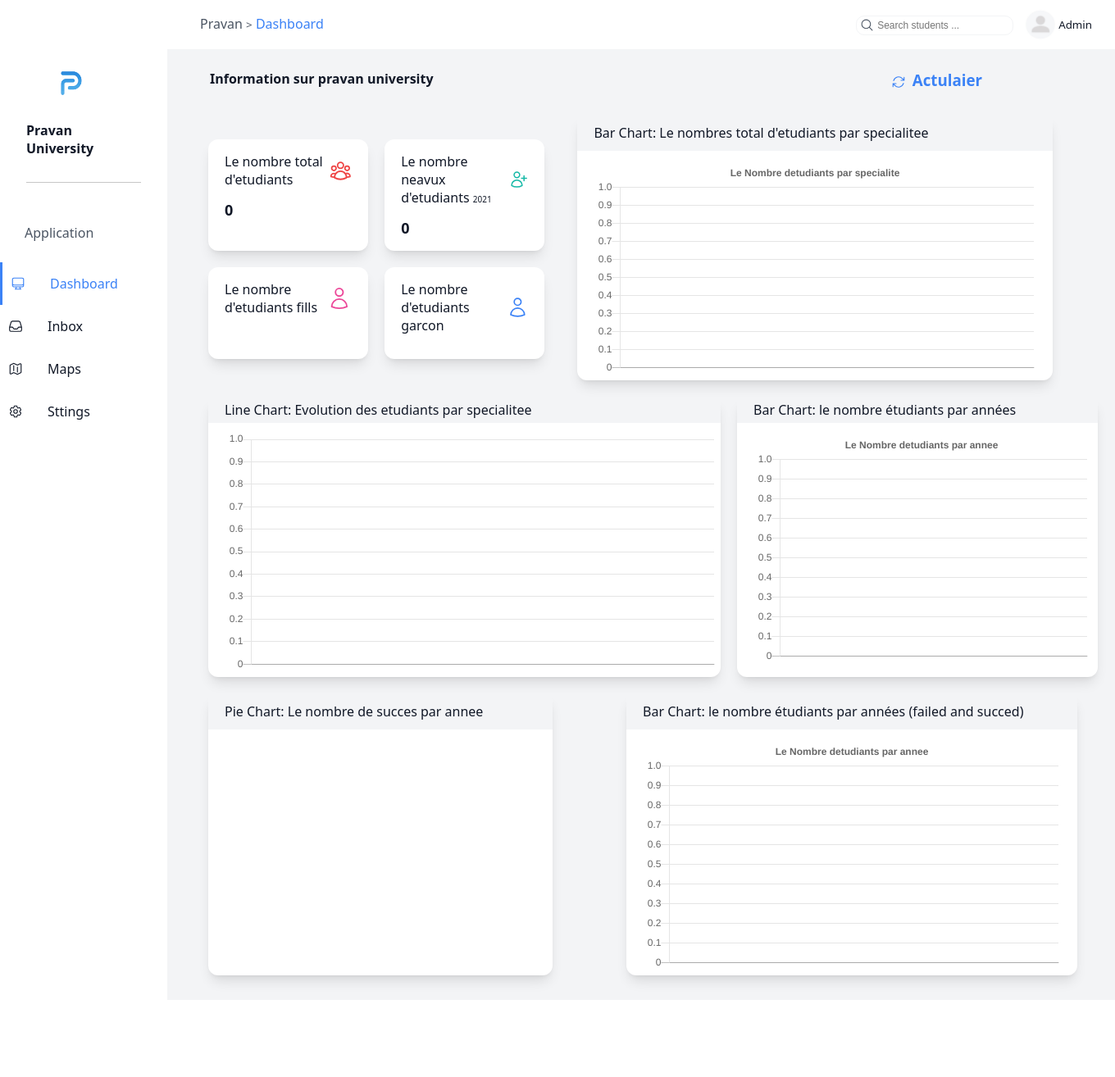
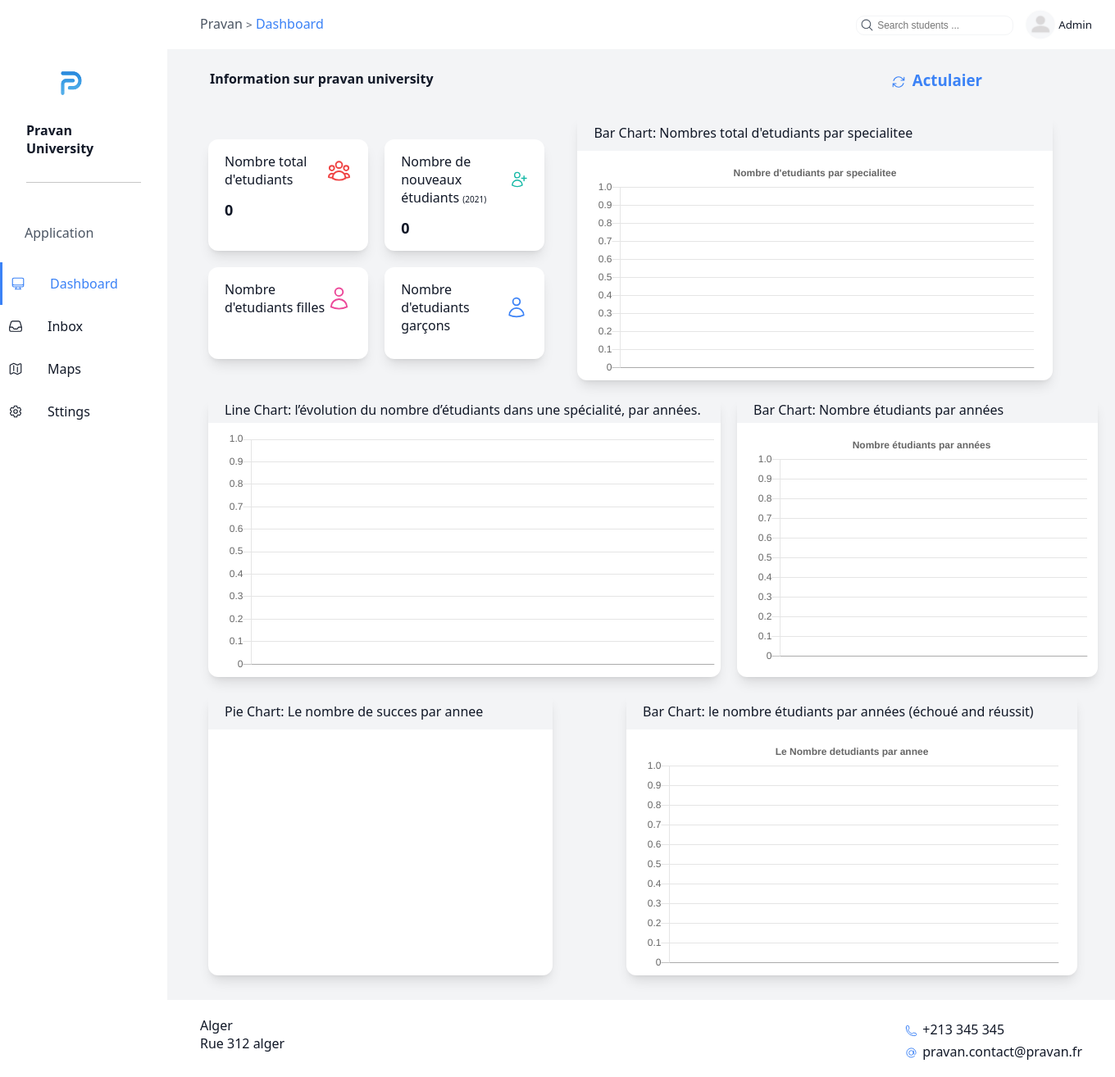
Before and after one commit to Ryan7AIT/miniProjet2, a Flask app: page / in a window 1360 px wide. Shown: the whole page at 82% size. Before the commit the page ends 1210 px from the top, so only its background shows below. Run offline with Flask 2, Linux system fonts and the light colour scheme; data that the repository does not hold is empty; a map, chart or similar area stays blank; some libraries are stand-ins or nearby versions.

Commit message:
fix some ligique

```diff
--- a/static/script.js
+++ b/static/script.js
@@ -286,8 +286,6 @@ function update_Pie(jsonData){
 
 
 
-
-
 // new ...
 
 function update_numberOfstudents(jsonData){
@@ -330,7 +328,7 @@ function update_Bars1(jsonData){
 		  datasets: [
 			{
 			  label: "Nombre d'etudiants",
-			  backgroundColor: ["#3e95cd", "#8e5ea2","#3cba9f","#e8c3b9","#EC1313", "#E9EC13", "#000000"],
+			  backgroundColor: ["#3e95cd", "#8e5ea2","#13ECD5","#e8c3b9","#EC1313", "#158301", "#000000"],
 			  data: data
 			}
 		  ]
@@ -341,7 +339,7 @@ function update_Bars1(jsonData){
 		  legend: { display: false },
 		  title: {
 			display: true,
-			text: 'Le Nombre detudiants par specialite'
+			text: "Nombre d'etudiants par specialitee"
 		  }
 		}
 	});
@@ -369,10 +367,6 @@ function update_Lines1(jsonData){
 		options: {
 			responsive: false,
 			maintainAspectRatio: true,
-			title: {
-				display: false,
-				text: 'le nombre destudiant'
-			},
 			legend:{
 				position:'top'
 			}
@@ -409,16 +403,11 @@ function update_Bars2(jsonData){
 		  legend: { display: false },
 		  title: {
 			display: true,
-			text: 'Le Nombre detudiants par annee'
+			text: 'Nombre étudiants par années'
 		  }
 		}
 	});
 }
-
-
-
-
-
 
 
 
@@ -483,14 +472,14 @@ function update_Bars3(jsonData){
 		  labels: labels,
 		  datasets: [
 			{
-			  label: "Nombre d'etudiants success",
-			  backgroundColor: ["#0075F9", "#0075F9","#0075F9"],
+			  label: "Nombre d'etudiants réussit",
+			  backgroundColor: ["#13ECD5", "#13ECD5","#13ECD5"],
 			  data: data,
 			  stack: 'Stack 0'
 			}
 			,
 			{
-			label: "Nombre d'etudiants failed",
+			label: "Nombre d'etudiants échoué",
 			backgroundColor: ["#EC1313", "#EC1313","#EC1313"],
 			data: data2,
 			stack: 'Stack 1'
@@ -502,9 +491,6 @@ function update_Bars3(jsonData){
 			scales: {
 				x: {
 				  stacked: true,
-				},
-				y: {
-				  stacked: true
 				}
 			  },
 		  responsive: false,
@@ -577,8 +563,16 @@ function showModel() {
 	r.style.setProperty('--bgrey', 'rgb(75 85 99)');
 	r.style.setProperty('--black', 'rgb(17 24 39)');
 
+	var dark = document.getElementById("dark");
+
+	dark.style.backgroundColor= "black"
+	dark.style.color= "white"
+
+
 	var light = document.getElementById("light");
 
+	light.style.color = "black"
+	light.style.backgroundColor= "white"
 
 
 
@@ -598,8 +592,8 @@ function showModel() {
 
 	var light = document.getElementById("light");
 
-	light.style.color = "white"
-	light.style.backgroundColor= "black"
+	light.style.color = "black"
+	light.style.backgroundColor= "white"
 
 
 
--- a/static/style.css
+++ b/static/style.css
@@ -477,3 +477,29 @@ main {
 .hidden {
 	display: none;
 }
+
+
+/* footer */
+
+footer {
+	/* width: 80%; */
+
+	background-color: white;
+	padding: 20px 40px;
+	display: flex;
+	justify-content: space-between;
+
+}
+
+.numbers_info div {
+	display: flex;
+	justify-content: start;
+	padding-top: 5px;
+}
+
+.numbers_info div svg {
+	width: 15px;
+	color: var(--blue);
+	padding-top: 3px;
+	padding-right: 6px;
+}
--- a/templates/index.html
+++ b/templates/index.html
@@ -100,10 +100,10 @@
 							<div class="fline">
 								<div id="c1" class="card">
 									<div class="chead">
-										<p>Le nombre total d'etudiants</p>
+										<p>Nombre total d'etudiants</p>
 										<svg  fill="none" viewBox="0 0 24 24" stroke-width="1.5" stroke="currentColor" class="w-6 h-6">
 											<path stroke-linecap="round" stroke-linejoin="round" d="M18 18.72a9.094 9.094 0 003.741-.479 3 3 0 00-4.682-2.72m.94 3.198l.001.031c0 .225-.012.447-.037.666A11.944 11.944 0 0112 21c-2.17 0-4.207-.576-5.963-1.584A6.062 6.062 0 016 18.719m12 0a5.971 5.971 0 00-.941-3.197m0 0A5.995 5.995 0 0012 12.75a5.995 5.995 0 00-5.058 2.772m0 0a3 3 0 00-4.681 2.72 8.986 8.986 0 003.74.477m.94-3.197a5.971 5.971 0 00-.94 3.197M15 6.75a3 3 0 11-6 0 3 3 0 016 0zm6 3a2.25 2.25 0 11-4.5 0 2.25 2.25 0 014.5 0zm-13.5 0a2.25 2.25 0 11-4.5 0 2.25 2.25 0 014.5 0z" />
-											</svg>
+										</svg>
 
 									</div>
 
@@ -112,7 +112,7 @@
 								</div>
 								<div id="c2" class="card">
 									<div class="chead">
-										<p>Le nombre neavux d'etudiants <span>2021</span></p>
+										<p>Nombre de nouveaux étudiants <span>(2021)</span></p>
 										<svg xmlns="http://www.w3.org/2000/svg" fill="none" viewBox="0 0 24 24" stroke-width="1.5" stroke="currentColor" class="w-6 h-6">
 											<path stroke-linecap="round" stroke-linejoin="round" d="M19 7.5v3m0 0v3m0-3h3m-3 0h-3m-2.25-4.125a3.375 3.375 0 11-6.75 0 3.375 3.375 0 016.75 0zM4 19.235v-.11a6.375 6.375 0 0112.75 0v.109A12.318 12.318 0 0110.374 21c-2.331 0-4.512-.645-6.374-1.766z" />
 										  </svg>
@@ -129,7 +129,7 @@
 
 								<div id="c3" class="card">
 									<div class="chead">
-										<p>Le nombre  d'etudiants fills </p>
+										<p>Nombre  d'etudiants filles </p>
 										<svg xmlns="http://www.w3.org/2000/svg" fill="none" viewBox="0 0 24 24" stroke-width="1.5" stroke="currentColor" class="w-6 h-6">
 											<path stroke-linecap="round" stroke-linejoin="round" d="M15.75 6a3.75 3.75 0 11-7.5 0 3.75 3.75 0 017.5 0zM4.501 20.118a7.5 7.5 0 0114.998 0A17.933 17.933 0 0112 21.75c-2.676 0-5.216-.584-7.499-1.632z" />
 										  </svg>
@@ -142,7 +142,7 @@
 								</div>
 								<div id="c4" class="card">
 									<div class="chead">
-										<p>Le nombre  d'etudiants garcon </p>
+										<p>Nombre  d'etudiants garçons  </p>
 										<svg xmlns="http://www.w3.org/2000/svg" fill="none" viewBox="0 0 24 24" stroke-width="1.5" stroke="currentColor" class="w-6 h-6">
 											<path stroke-linecap="round" stroke-linejoin="round" d="M15.75 6a3.75 3.75 0 11-7.5 0 3.75 3.75 0 017.5 0zM4.501 20.118a7.5 7.5 0 0114.998 0A17.933 17.933 0 0112 21.75c-2.676 0-5.216-.584-7.499-1.632z" />
 										  </svg>
@@ -158,7 +158,7 @@
 						<div class="graphes">
 							<div class="graphe">
 								<div class="card-header">
-									<p>Bar Chart: Le nombres total d'etudiants par specialitee </p>
+									<p>Bar Chart: Nombres total d'etudiants par specialitee </p>
 								</div>
 								<div class="card-content">
 									<canvas class="chart" id="bar-chart" height="270" width="540"></canvas>
@@ -175,7 +175,7 @@
 							<div class="graphes body-graphes">
 								<div class="graphe g2">
 									<div class="card-header">
-										<p>Line Chart: Evolution des etudiants par specialitee</p>
+										<p>Line Chart: l’évolution du nombre d’étudiants dans une spécialité, par années.</p>
 									</div>
 									<div class="card-content" >
 										<canvas class="chart" id="line-chart" height="300" width="600"></canvas>
@@ -185,7 +185,7 @@
 
 								<div class="graphe g3">
 									<div class="card-header">
-										<p>Bar Chart: le nombre étudiants par années </p>
+										<p>Bar Chart: Nombre étudiants par années </p>
 									</div>
 									<div class="card-content">
 										<canvas class="chart" id="bar-chart2" height="290" width="410"></canvas>
@@ -211,7 +211,7 @@
 
 							<div class="graphe g5">
 								<div class="card-header">
-									<p>Bar Chart: le nombre étudiants par années (failed and succed) </p>
+									<p>Bar Chart: le nombre étudiants par années (échoué and réussit) </p>
 								</div>
 								<div class="card-content">
 									<canvas class="chart" id="bar-chart5" height="290" width="510"></canvas>
@@ -226,8 +226,35 @@
 
 					</div>
 				</main>
+				<footer>
+					<div class="info">
+						<p>Alger</p>
+						<p>Rue 312 alger</p>
+					</div>
+
+					<div class="numbers_info">
+						<div>
+							<svg xmlns="http://www.w3.org/2000/svg" fill="none" viewBox="0 0 24 24" stroke-width="1.5" stroke="currentColor" class="w-6 h-6">
+								<path stroke-linecap="round" stroke-linejoin="round" d="M2.25 6.75c0 8.284 6.716 15 15 15h2.25a2.25 2.25 0 002.25-2.25v-1.372c0-.516-.351-.966-.852-1.091l-4.423-1.106c-.44-.11-.902.055-1.173.417l-.97 1.293c-.282.376-.769.542-1.21.38a12.035 12.035 0 01-7.143-7.143c-.162-.441.004-.928.38-1.21l1.293-.97c.363-.271.527-.734.417-1.173L6.963 3.102a1.125 1.125 0 00-1.091-.852H4.5A2.25 2.25 0 002.25 4.5v2.25z" />
+							  </svg>
+
+
+							+213 345 345</div>
+						<div>
+							<svg xmlns="http://www.w3.org/2000/svg" fill="none" viewBox="0 0 24 24" stroke-width="1.5" stroke="currentColor" class="w-6 h-6">
+								<path stroke-linecap="round" d="M16.5 12a4.5 4.5 0 11-9 0 4.5 4.5 0 019 0zm0 0c0 1.657 1.007 3 2.25 3S21 13.657 21 12a9 9 0 10-2.636 6.364M16.5 12V8.25" />
+							  </svg>
+
+
+							pravan.contact@pravan.fr</div>
+
+					</div>
+
+				</footer>
 
 			</div>
+
+
 		</div>
 
 		<script src="{{url_for('static', filename='script.js')}}"></script>
```
